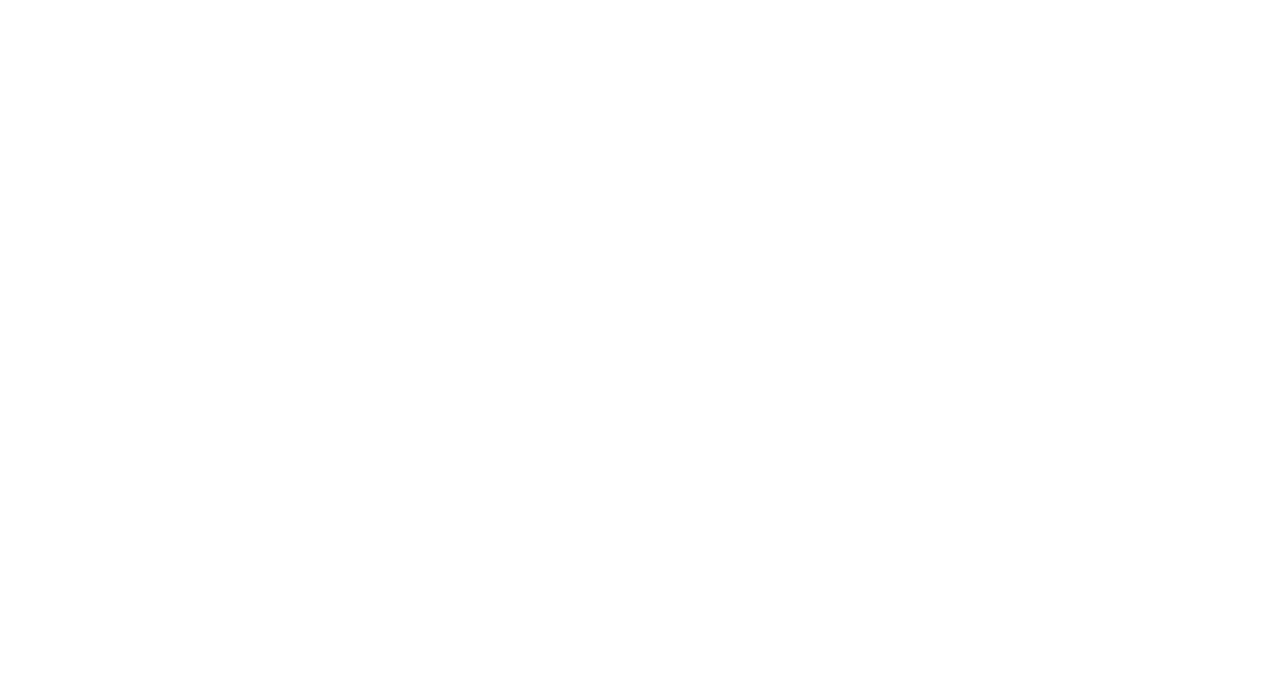
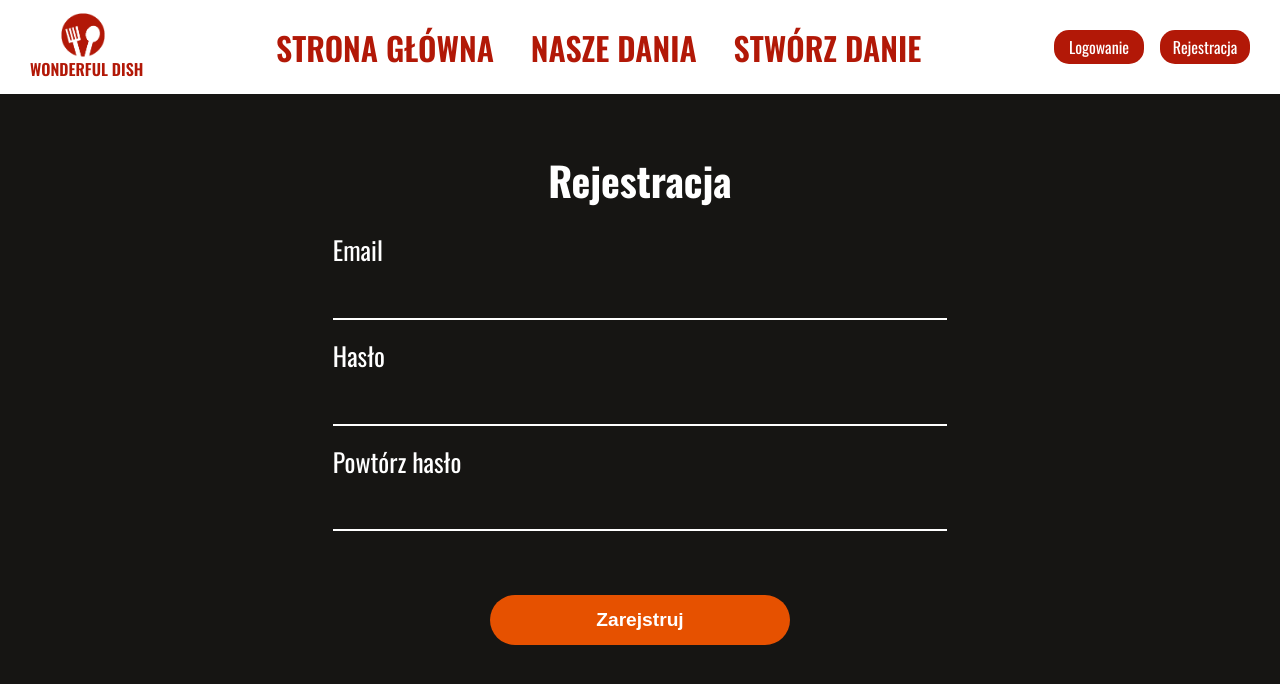
Before and after one commit to GrzegorzBanaszak/restaurant, a React (Create React App) app: page /register in a window 1280 px wide. Before the commit this address had no page. Shown: the top 684 px of the page. Built offline with nearby package versions, Linux system fonts and the light colour scheme.

Commit message:
Register form

```diff
--- a/src/App.js
+++ b/src/App.js
@@ -1,6 +1,7 @@
 import { BrowserRouter, Routes, Route } from "react-router-dom";
 import Home from "./components/Home";
 import Login from "./components/Login";
+import Register from "./components/Register";
 import "./styles/main.scss";
 
 function App() {
@@ -9,6 +10,7 @@
       <Routes>
         <Route path="/" element={<Home />} />
         <Route path="/login" element={<Login />} />
+        <Route path="/register" element={<Register />} />
       </Routes>
     </BrowserRouter>
   );
--- a/src/components/Nav.jsx
+++ b/src/components/Nav.jsx
@@ -39,10 +39,10 @@
         </div>
         <div className="nav__btns--desktop">
           <Link className="nav__btn" to="/login">
-            Login
+            Logowanie
           </Link>
           <Link className="nav__btn" to="/register">
-            Register
+            Rejestracja
           </Link>
         </div>
         <GiHamburgerMenu
@@ -64,10 +64,10 @@
         ))}
         <div className="nav__btns--mobile">
           <Link className="nav__btn" to="/login">
-            Login
+            Logowanie
           </Link>
           <Link className="nav__btn" to="/register">
-            Register
+            Rejestracja
           </Link>
         </div>
       </motion.div>
--- /dev/null
+++ b/src/components/Register.jsx
@@ -0,0 +1,24 @@
+import React from 'react'
+import FormField from './FormField'
+import Nav from './Nav'
+import "../styles/components/Register.scss"
+const Register = () => {
+  return (
+    <>
+    <Nav/>
+      <section className="register">
+          <div className="register__container">
+              <h2 className="register__title">Rejestracja</h2>
+              <form className="register__form">
+                  <FormField inputName="Email"/>
+                  <FormField inputName="Hasło" inputType="password"/>
+                  <FormField inputName="Powtórz hasło" inputType="password"/>
+                  <button type="submit">Zarejstruj</button>
+              </form>
+          </div>
+      </section>
+    </>
+  )
+}
+
+export default Register
--- a/src/styles/components/Nav.scss
+++ b/src/styles/components/Nav.scss
@@ -44,7 +44,7 @@
   }
   &__btn {
     width: toRem(90);
-    height: toRem(27);
+    padding: 0.3rem;
     border-radius: 15px;
     background-color: $text-red-main;
     color: white;
--- /dev/null
+++ b/src/styles/components/Register.scss
@@ -0,0 +1,40 @@
+@import "../settings/mixins.scss";
+@import "../settings/colors.scss";
+
+.register {
+  width: 100%;
+  height: 100vh;
+  background-color: $dark-bg;
+  color: white;
+  &__container {
+    padding-top: toRem(150);
+    max-width: 1024px;
+    margin: 0 auto;
+  }
+  &__title {
+    font-size: toRem(40);
+    font-weight: bold;
+    text-align: center;
+    margin-bottom: toRem(20);
+  }
+  &__form {
+    width: 90%;
+    margin: 0 auto;
+  }
+  button {
+    margin-top: 4rem;
+    @include makeBtn(300, 50, 25, 16);
+    border: none;
+    margin: 4rem auto;
+    font-weight: 700;
+    font-size: 1.2rem;
+  }
+}
+
+@include desktop {
+  .register {
+    &__form {
+      width: 60%;
+    }
+  }
+}
```
